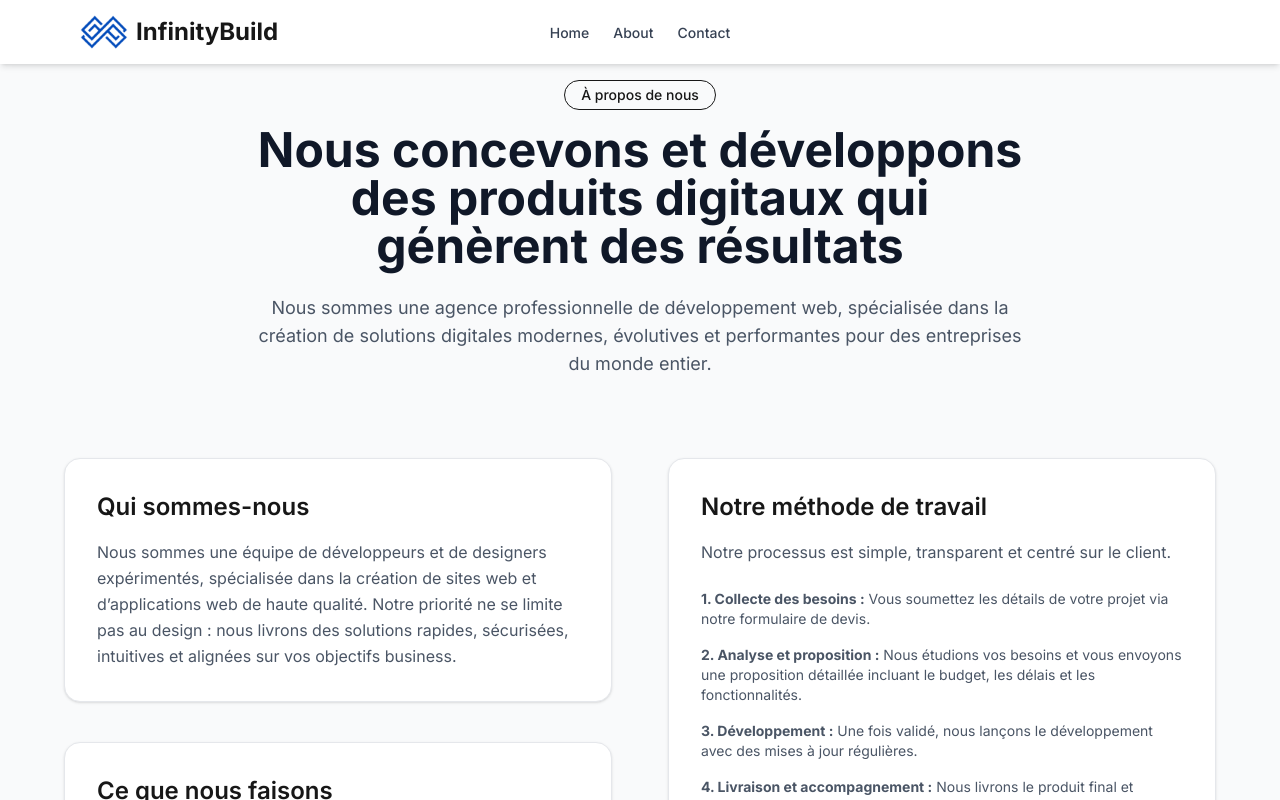
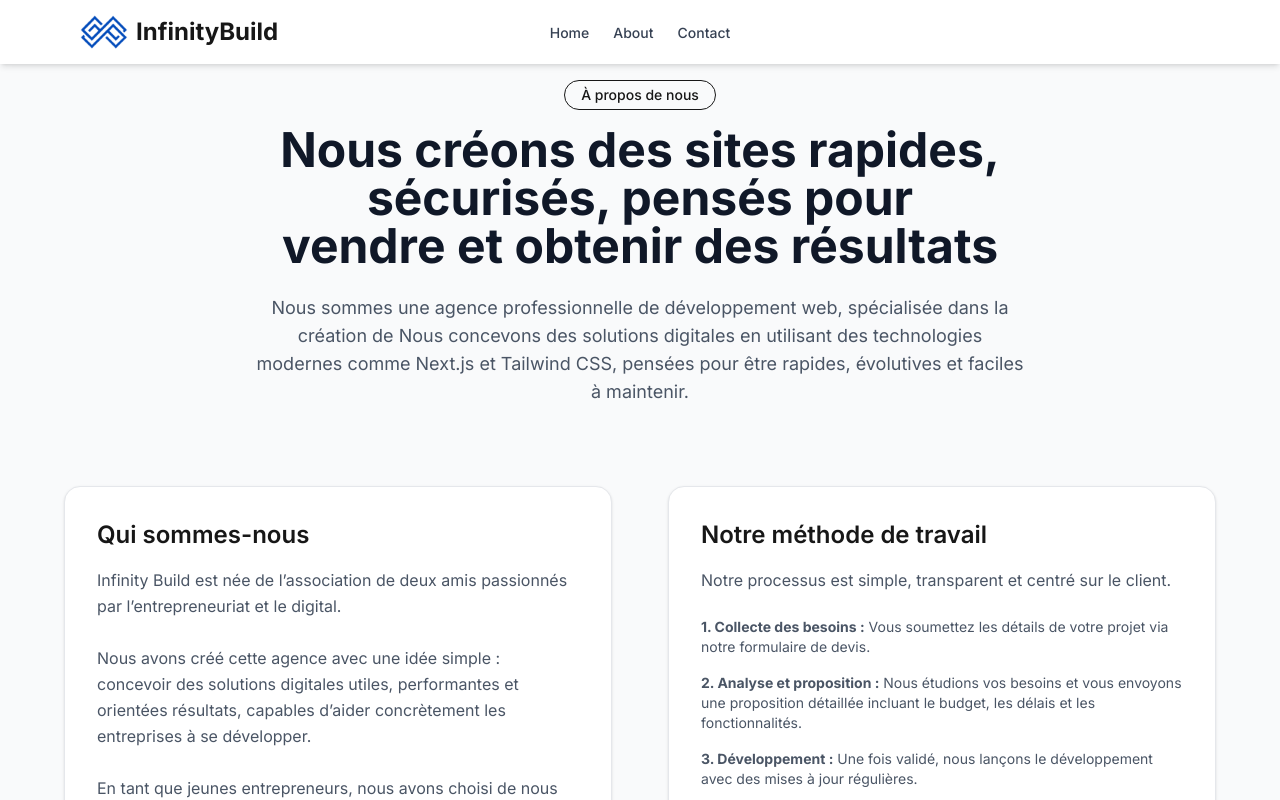
Before and after one commit to Ahmedjalalz/Infinitybuild, a Next.js app: page /about in a window 1280 px wide. Shown: the top 800 px of the page. Built offline with nearby package versions, Linux system fonts and the light colour scheme.

Commit message:
french fixed 2.0

```diff
--- a/src/app/about/page.jsx
+++ b/src/app/about/page.jsx
@@ -25,13 +25,13 @@ export default function AboutPage() {
           </span>
 
           <h1 className="text-4xl md:text-5xl font-bold text-gray-900 mb-6">
-            Nous <span className='text-[var(--primary-color)]'>concevons et développons</span> des produits digitaux qui génèrent des résultats
+            {/* Nous concevons et développons des produits digitaux qui génèrent des résultats */}
+            Nous <span className='text-[var(--primary-color)]'>créons des sites rapides, sécurisés,</span> pensés pour vendre et obtenir des résultats
           </h1>
 
           <p className="text-lg text-gray-600">
             Nous sommes une agence professionnelle de développement web,
-            spécialisée dans la création de solutions digitales modernes,
-            évolutives et performantes pour des entreprises du monde entier.
+            spécialisée dans la création de Nous concevons des solutions digitales en utilisant des technologies modernes comme Next.js et Tailwind CSS, pensées pour être rapides, évolutives et faciles à maintenir.
           </p>
         </div>
 
@@ -46,11 +46,15 @@ export default function AboutPage() {
                 Qui sommes-nous
               </h3>
               <p className="text-gray-600 leading-relaxed">
-                Nous sommes une équipe de développeurs et de designers expérimentés,
-                spécialisée dans la création de sites web et d’applications web de
-                haute qualité. Notre priorité ne se limite pas au design : nous
-                livrons des solutions rapides, sécurisées, intuitives et alignées
-                sur vos objectifs business.
+                Infinity Build est née de l’association de deux amis passionnés par l’entrepreneuriat et le digital.
+                <br/><br/>
+                Nous avons créé cette agence avec une idée simple : concevoir des solutions digitales utiles, performantes et orientées résultats, capables d’aider concrètement les entreprises à se développer.
+                <br/><br/>
+                En tant que jeunes entrepreneurs, nous avons choisi de nous lancer pleinement dans cette aventure en mettant notre énergie, notre rigueur et notre sens du détail au service de commerçants et d’entrepreneurs souhaitant renforcer leur présence en ligne.
+                <br/><br/>
+
+                Chaque projet est pour nous un véritable partenariat : nous ne livrons pas seulement un site ou une application, mais une solution pensée pour répondre à des objectifs précis et générer de la valeur sur le long terme.
+
               </p>
             </div>
 
```
